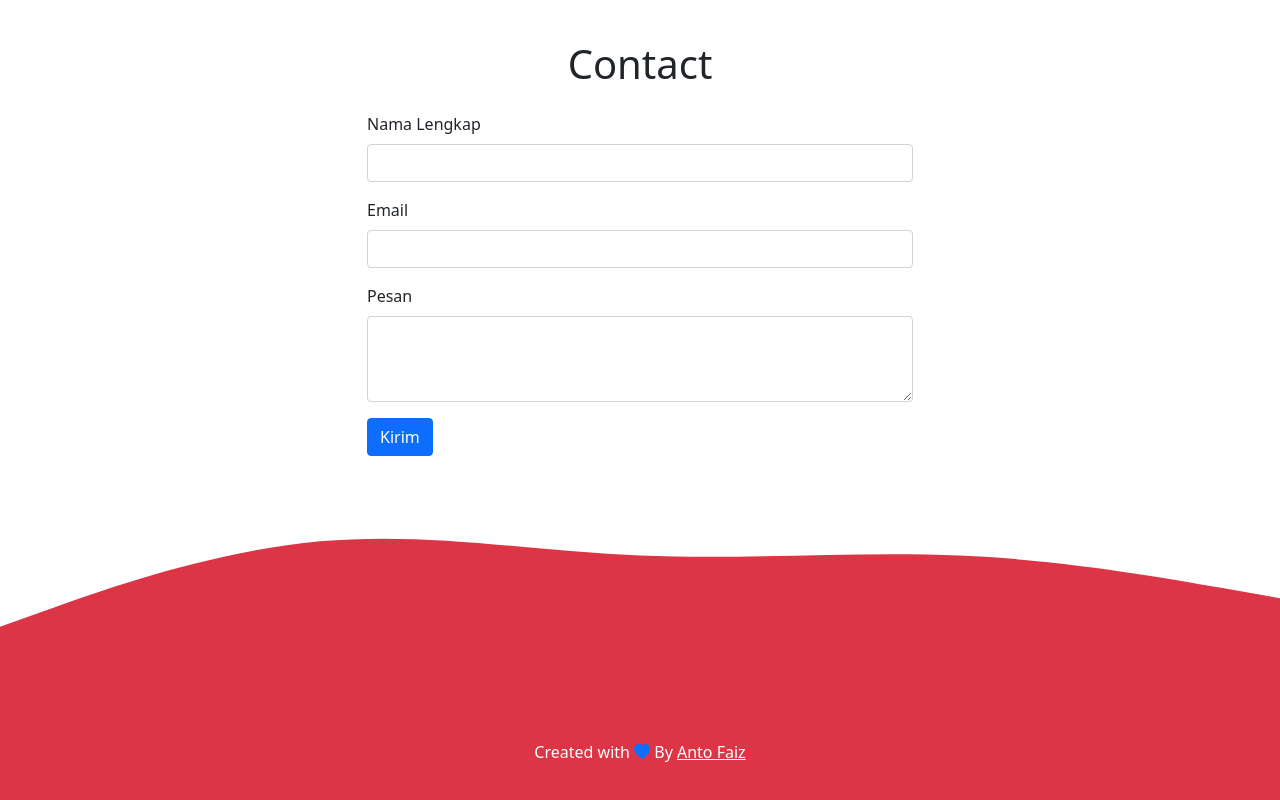
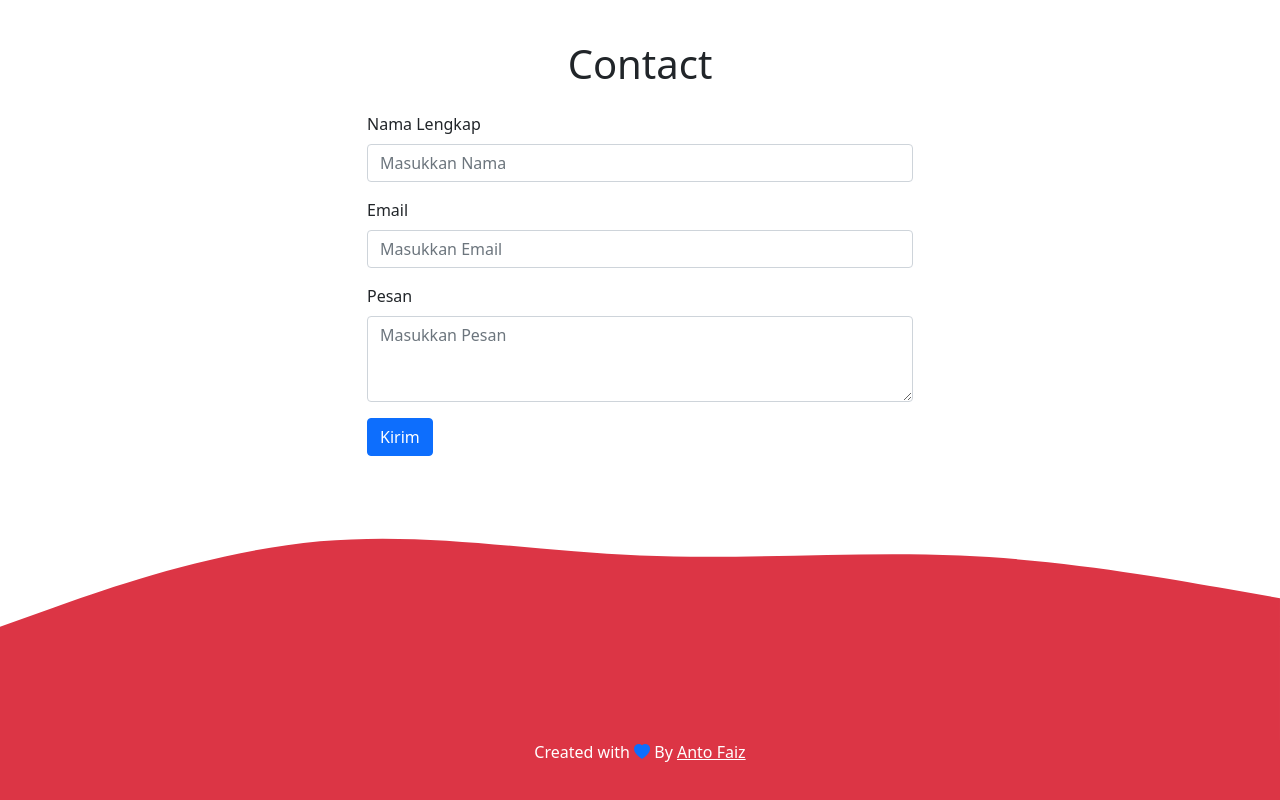
Before and after one commit to antofaiz/antofaiz.github.io, a plain HTML site: page index.html in a window 1280 px wide. Shown: the part 2441-3241 px from the top of the page. Drawn offline with nearby package versions, Linux system fonts and the light colour scheme.

Commit message:
menambahkan placeholder pada contact

```diff
--- a/index.html
+++ b/index.html
@@ -156,15 +156,15 @@
             <form name="nyoba-contact-form">
               <div class="mb-3">
                 <label for="nama" class="form-label">Nama Lengkap</label>
-                <input name="nama" type="text" class="form-control" id="nama" aria-describedby="emailHelp" />
+                <input name="nama" placeholder="Masukkan Nama" type="text" class="form-control" id="nama" aria-describedby="emailHelp" />
               </div>
               <div class="mb-3">
                 <label for="email" class="form-label">Email</label>
-                <input name="email" type="email" class="form-control" id="email" aria-describedby="emailHelp" />
+                <input name="email" placeholder="Masukkan Email" type="email" class="form-control" id="email" aria-describedby="emailHelp" />
               </div>
               <div class="mb-3">
                 <label for="pesan" class="form-label">Pesan</label>
-                <textarea name="pesan" class="form-control" id="pesan" rows="3"></textarea>
+                <textarea name="pesan" placeholder="Masukkan Pesan" class="form-control" id="pesan" rows="3"></textarea>
               </div>
               <button type="submit" class="btn btn-primary btn-kirim">Kirim</button>
 
```
